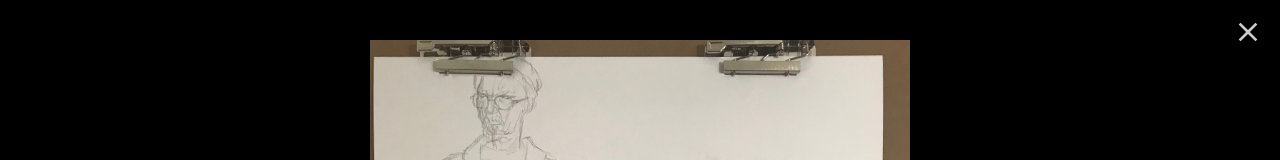
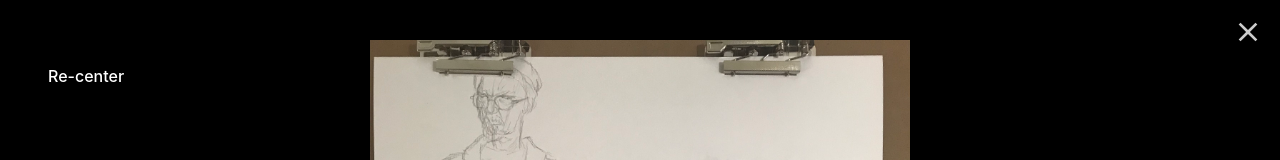
Before and after one commit to AliAbdur1/Art_portfolio_site, a React (Vite) app: page / in a window 1280 px wide. Both pictures are taken after a click on the element 196 px from the left and 1619 px from the top of the page. Shown: the part 1219-1379 px from the top of the page. Built offline with nearby package versions, Linux system fonts and the light colour scheme; no server answers.

Commit message:
gesture controlls?

```diff
--- a/src/components/Gallery.jsx
+++ b/src/components/Gallery.jsx
@@ -159,6 +159,8 @@ function DraggableLightboxImage({ src, alt }) {
     setPos({ x: 0, y: 0 });
   };
 
+  const resetPosition = () => setPos({ x: 0, y: 0 });
+
   return (
     <div style={{ position: 'relative', width: '100vw', height: '100vh', display: 'flex', justifyContent: 'center', alignItems: 'center' }}>
       <img
@@ -188,9 +190,9 @@ function DraggableLightboxImage({ src, alt }) {
           style={{
             position: 'absolute',
             top: 20,
-            right: 20,
+            left: 20,
             zIndex: 20,
-            padding: '8px 16px',
+            padding: '6px 12px',
             fontSize: '1rem',
             borderRadius: '8px',
             border: 'none',
@@ -200,9 +202,28 @@ function DraggableLightboxImage({ src, alt }) {
             boxShadow: '0 2px 8px rgba(0,0,0,0.3)'
           }}
         >
-          Reset Zoom
+          Reset zoom
         </button>
       )}
+      <button
+        onClick={resetPosition}
+        style={{
+          position: 'absolute',
+          top: 60,
+          left: 20,
+          zIndex: 20,
+          padding: '6px 12px',
+          fontSize: '1rem',
+          borderRadius: '8px',
+          border: 'none',
+          background: 'rgba(0,0,0,0.7)',
+          color: 'white',
+          cursor: 'pointer',
+          boxShadow: '0 2px 8px rgba(0,0,0,0.3)'
+        }}
+      >
+        Re-center
+      </button>
     </div>
   );
 }
```
